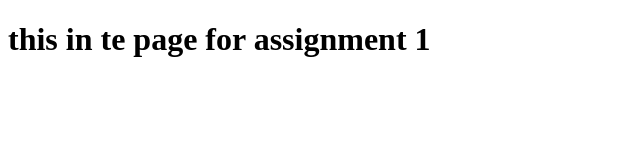
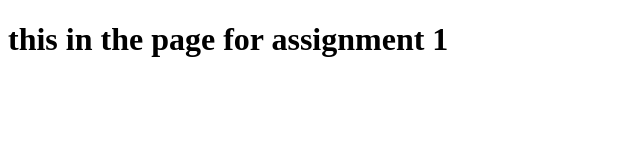
Before and after one commit to jaydennnn2003/jaydennnn2003.github.io, a plain HTML site: page assignment1/index.html in a window 1280 px wide. Shown: the whole page, without its empty margins (0-640 px from the left). Drawn offline with Linux system fonts and the light colour scheme.

```diff
--- a/assignment1/index.html
+++ b/assignment1/index.html
@@ -6,6 +6,6 @@
     <title>Document</title>
   </head>
   <body>
-    <h1>this in te page for assignment 1</h1>
+    <h1>this in the page for assignment 1</h1>
   </body>
 </html>
```
Also changed, not shown: index.html (+4 -0 lines).
